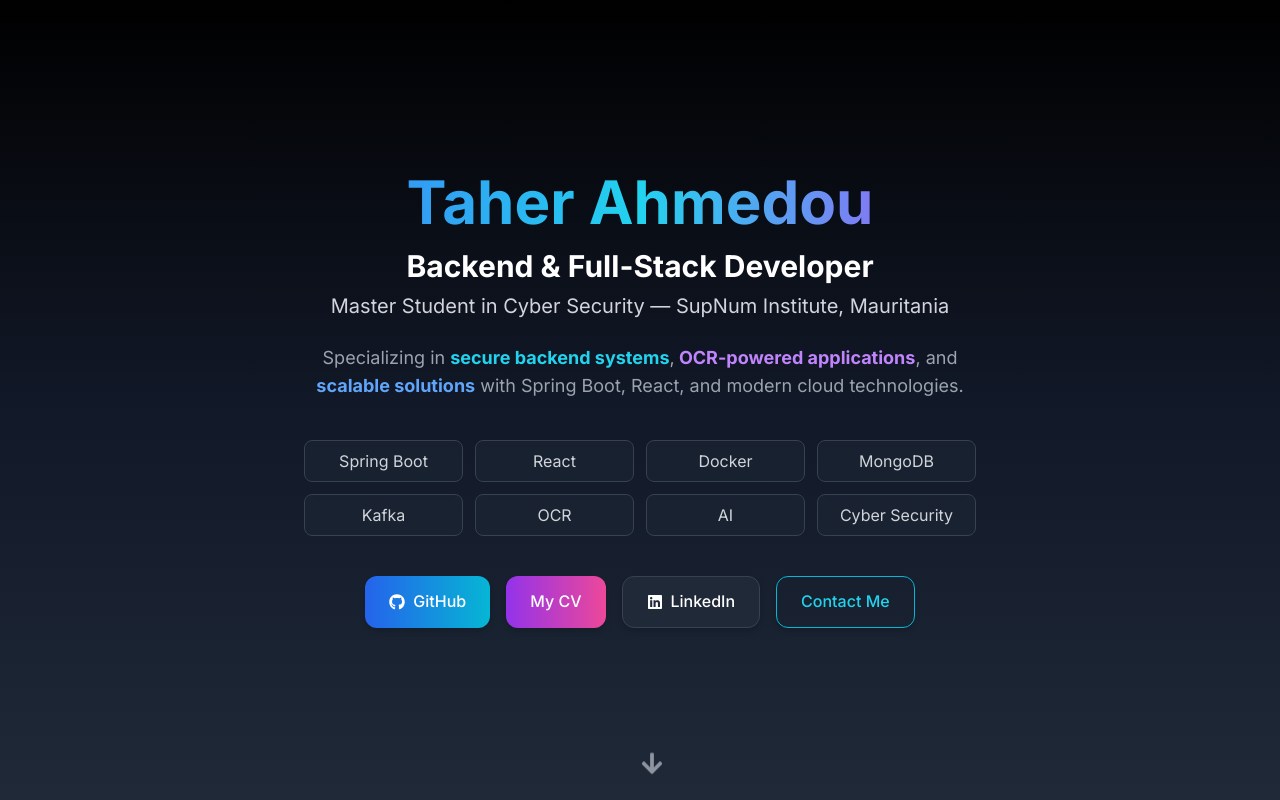
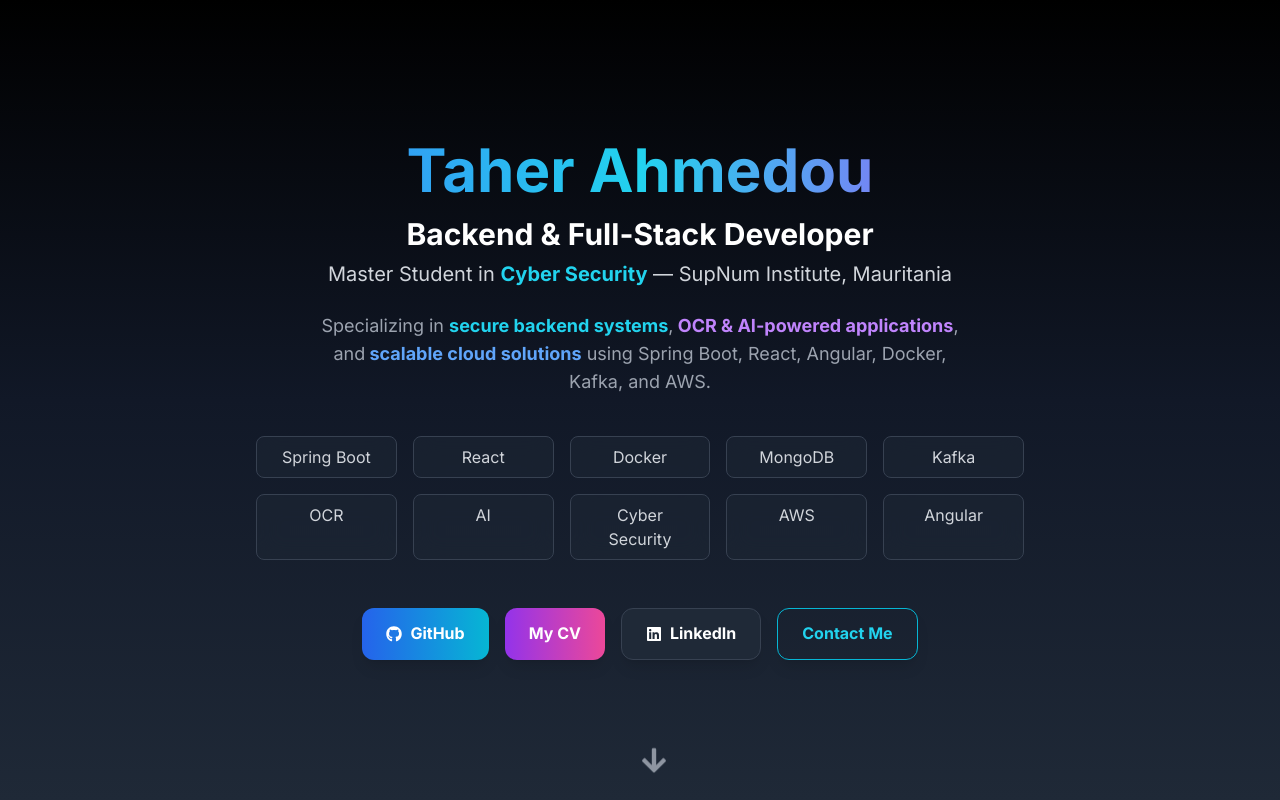
Before and after one commit to TAher-Ahmedou/taher-portfolio, a Next.js app: page / in a window 1280 px wide. Shown: the top 800 px of the page. Built offline with nearby package versions, Linux system fonts and the light colour scheme.

Commit message:
Nouvelle version !

```diff
--- a/components/Hero.tsx
+++ b/components/Hero.tsx
@@ -4,7 +4,18 @@
 import { FaGithub, FaLinkedin, FaArrowDown } from "react-icons/fa";
 
 export default function Hero() {
-  const techs = ["Spring Boot", "React", "Docker", "MongoDB", "Kafka", "OCR", "AI", "Cyber Security"];
+  const techs = [
+    "Spring Boot",
+    "React",
+    "Docker",
+    "MongoDB",
+    "Kafka",
+    "OCR",
+    "AI",
+    "Cyber Security",
+    "AWS",
+    "Angular"
+  ];
 
   const container = {
     hidden: { opacity: 0 },
@@ -15,7 +26,7 @@
   };
 
   const item = {
-    hidden: { opacity: 0, y: 10 },
+    hidden: { opacity: 0, y: 15 },
     visible: { opacity: 1, y: 0 }
   };
 
@@ -25,12 +36,12 @@
       initial="hidden"
       animate="visible"
       variants={container}
-      className="min-h-screen flex flex-col justify-center items-center text-center px-6 bg-gradient-to-b from-black via-gray-900 to-gray-800 relative"
+      className="min-h-screen flex flex-col justify-center items-center text-center px-6 relative bg-gradient-to-b from-black via-gray-900 to-gray-800 overflow-hidden"
     >
-      <div className="max-w-3xl mx-auto">
+      <div className="max-w-3xl mx-auto z-10">
 
         {/* Nom */}
-        <motion.h1
+       <motion.h1
           variants={item}
           whileHover={{ scale: 1.02, rotate: 0.5 }}
           transition={{ type: "spring", stiffness: 300 }}
@@ -50,9 +61,9 @@
         {/* Sous-titre */}
         <motion.p
           variants={item}
-          className="text-xl text-gray-300 mb-6"
+          className="text-lg md:text-xl text-gray-300 mb-6"
         >
-          Master Student in Cyber Security — SupNum Institute, Mauritania
+          Master Student in <span className="text-cyan-400 font-semibold">Cyber Security</span> — SupNum Institute, Mauritania
         </motion.p>
 
         {/* Description */}
@@ -61,22 +72,22 @@
           className="text-gray-400 text-lg mb-10 max-w-2xl mx-auto"
         >
           Specializing in <span className="text-cyan-400 font-semibold">secure backend systems</span>,
-          <span className="text-purple-400 font-semibold"> OCR-powered applications</span>, and
-          <span className="text-blue-400 font-semibold"> scalable solutions</span> with Spring Boot, React, and modern cloud technologies.
+          <span className="text-purple-400 font-semibold"> OCR & AI-powered applications</span>, and
+          <span className="text-blue-400 font-semibold"> scalable cloud solutions</span> using Spring Boot, React, Angular, Docker, Kafka, and AWS.
         </motion.p>
 
         {/* Technologies */}
         <motion.div
           variants={container}
-          className="grid grid-cols-2 sm:grid-cols-4 md:grid-cols-4 gap-3 mb-10"
+          className="grid grid-cols-2 sm:grid-cols-4 md:grid-cols-5 gap-4 mb-12"
         >
           {techs.map((tech) => (
             <motion.span
               key={tech}
               variants={item}
-              whileHover={{ scale: 1.1, y: -3, boxShadow: "0 0 10px rgba(59,130,246,0.5)" }}
+              whileHover={{ scale: 1.12, y: -5, boxShadow: "0 0 15px rgba(59,130,246,0.5)" }}
               transition={{ type: "spring", stiffness: 300 }}
-              className="px-4 py-2 bg-gray-800/50 backdrop-blur-sm rounded-lg text-gray-300 border border-gray-700 cursor-default text-sm sm:text-base hover:text-white"
+              className="px-4 py-2 bg-gray-800/50 backdrop-blur-md rounded-lg text-gray-300 border border-gray-700 text-sm sm:text-base hover:text-white hover:bg-gradient-to-r hover:from-indigo-500 hover:to-pink-500 hover:shadow-lg transition-all cursor-default"
             >
               {tech}
             </motion.span>
@@ -93,8 +104,7 @@
             href="https://github.com/TAher-Ahmedou"
             target="_blank"
             rel="noopener noreferrer"
-            className="px-6 py-3 bg-gradient-to-r from-blue-600 to-cyan-500 rounded-xl flex items-center gap-2 text-white font-medium shadow-md hover:shadow-lg hover:-translate-y-1 transition-all duration-300 focus:outline-none focus:ring-2 focus:ring-blue-500"
-            aria-label="GitHub Profile"
+            className="px-6 py-3 bg-gradient-to-r from-blue-600 to-cyan-500 rounded-xl flex items-center gap-2 text-white font-semibold shadow-lg hover:shadow-2xl hover:-translate-y-1 transition-all duration-300 focus:outline-none focus:ring-2 focus:ring-blue-500"
           >
             <FaGithub /> GitHub
           </motion.a>
@@ -104,8 +114,7 @@
             href="https://www.canva.com/design/DAGdWFSYNZ4/lNRNtCAngTXzqDBgv8eCyw/view"
             target="_blank"
             rel="noopener noreferrer"
-            className="px-6 py-3 bg-gradient-to-r from-purple-600 to-pink-500 rounded-xl flex items-center gap-2 text-white font-medium shadow-md hover:shadow-lg hover:-translate-y-1 transition-all duration-300 focus:outline-none focus:ring-2 focus:ring-purple-500"
-            aria-label="Download CV"
+            className="px-6 py-3 bg-gradient-to-r from-purple-600 to-pink-500 rounded-xl flex items-center gap-2 text-white font-semibold shadow-lg hover:shadow-2xl hover:-translate-y-1 transition-all duration-300 focus:outline-none focus:ring-2 focus:ring-purple-500"
           >
             My CV
           </motion.a>
@@ -115,8 +124,7 @@
             href="https://linkedin.com/in/taher-ahmedou-39ba642bb"
             target="_blank"
             rel="noopener noreferrer"
-            className="px-6 py-3 bg-gray-800 border border-gray-700 rounded-xl flex items-center gap-2 text-white font-medium shadow-md hover:shadow-lg hover:-translate-y-1 transition-all duration-300 focus:outline-none focus:ring-2 focus:ring-gray-500"
-            aria-label="LinkedIn Profile"
+            className="px-6 py-3 bg-gray-800 border border-gray-700 rounded-xl flex items-center gap-2 text-white font-semibold shadow-lg hover:shadow-2xl hover:-translate-y-1 transition-all duration-300 focus:outline-none focus:ring-2 focus:ring-gray-500"
           >
             <FaLinkedin /> LinkedIn
           </motion.a>
@@ -124,8 +132,7 @@
           <motion.a
             variants={item}
             href="#contact"
-            className="px-6 py-3 border border-cyan-500 text-cyan-400 rounded-xl flex items-center gap-2 font-medium shadow-md hover:shadow-lg hover:-translate-y-1 transition-all duration-300 focus:outline-none focus:ring-2 focus:ring-cyan-400"
-            aria-label="Contact Me"
+            className="px-6 py-3 border border-cyan-500 text-cyan-400 rounded-xl flex items-center gap-2 font-semibold shadow-lg hover:shadow-2xl hover:-translate-y-1 transition-all duration-300 focus:outline-none focus:ring-2 focus:ring-cyan-400"
           >
             Contact Me
           </motion.a>
@@ -138,7 +145,7 @@
         animate={{ y: [0, 8, 0], opacity: [0.7, 1, 0.7] }}
         transition={{ repeat: Infinity, duration: 1.5 }}
       >
-        <FaArrowDown size={24} className="animate-bounce text-gray-400" />
+        <FaArrowDown size={28} className="text-gray-400 animate-bounce" />
       </motion.div>
     </motion.section>
   );
```
